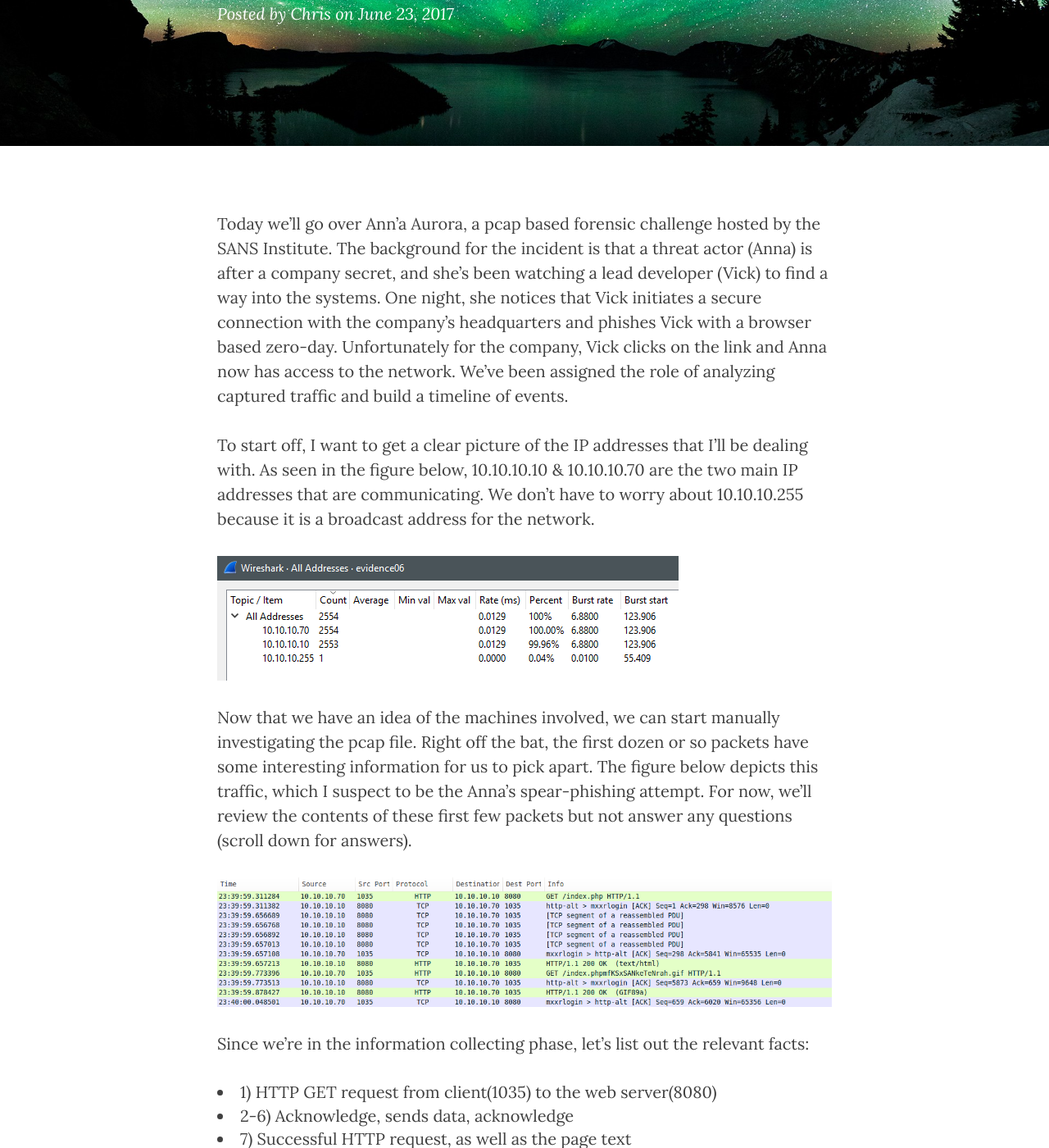
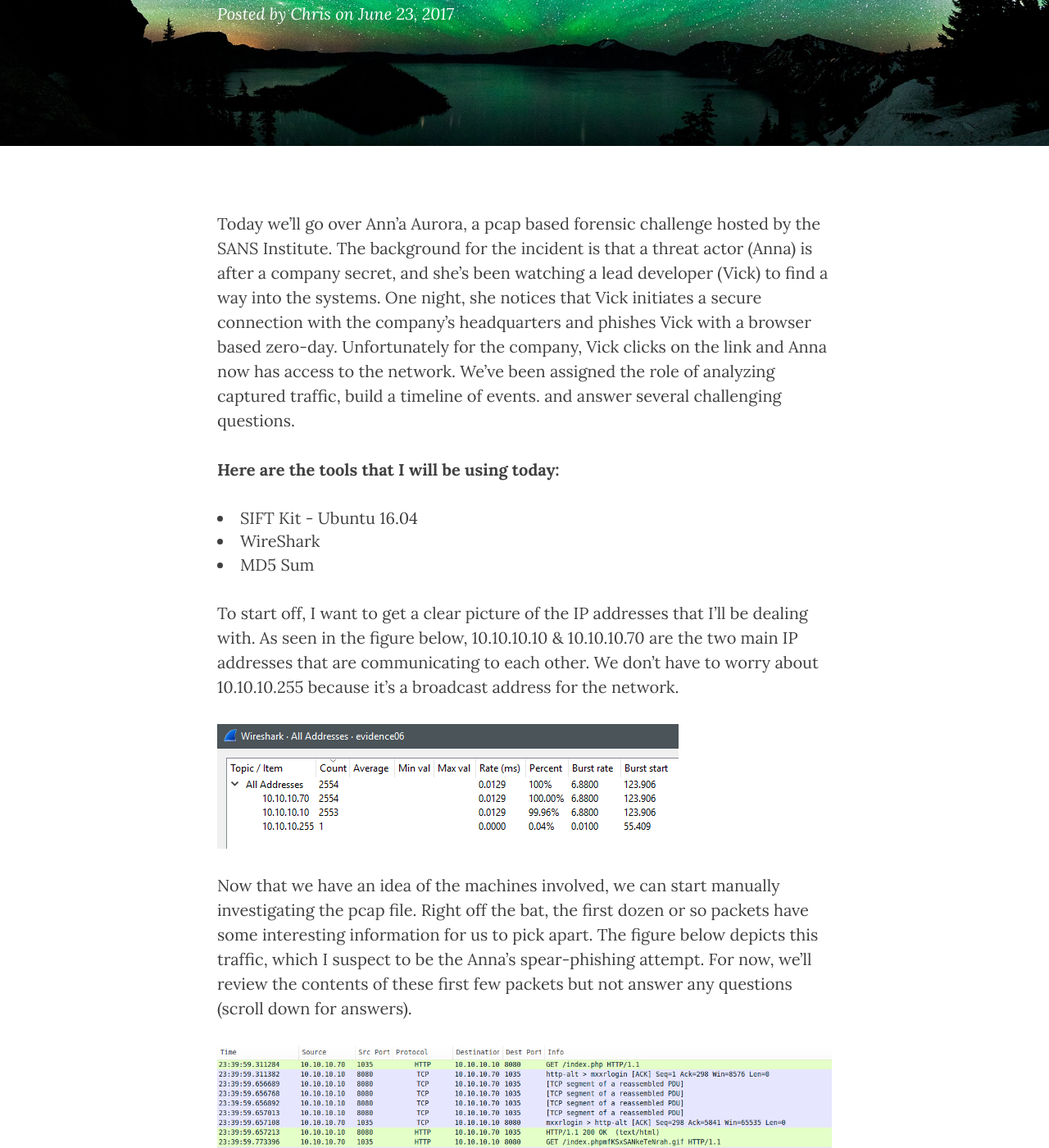
Before and after one commit to RomSec/RomSec.github.io, a Jekyll site: the page built from _posts/2017-06-23-Anna.markdown, in a window 1280 px wide and 1400 px high, scrolled down 298 px. Shown: the whole window at 82% size. Built offline with Jekyll 4.4.1, drawn with Linux system fonts in a browser that asks for light colours; nearby versions of some CDN libraries; some of the changed text lies outside the part shown.

Commit message:
Update 2017-06-23-Anna.markdown

```diff
--- a/_posts/2017-06-23-Anna.markdown
+++ b/_posts/2017-06-23-Anna.markdown
@@ -7,9 +7,14 @@
 header-img: "img/Anna/header.jpg"
 ---
 
-Today we'll go over Ann'a Aurora, a pcap based forensic challenge hosted by the SANS Institute. The background for the incident is that a threat actor (Anna) is after a company secret, and she's been watching a lead developer (Vick) to find a way into the systems. One night, she notices that Vick initiates a secure connection with the company's headquarters and phishes Vick with a browser based zero-day. Unfortunately for the company, Vick clicks on the link and Anna now has access to the network. We've been assigned the role of analyzing captured traffic and build a timeline of events.
+Today we'll go over Ann'a Aurora, a pcap based forensic challenge hosted by the SANS Institute. The background for the incident is that a threat actor (Anna) is after a company secret, and she's been watching a lead developer (Vick) to find a way into the systems. One night, she notices that Vick initiates a secure connection with the company's headquarters and phishes Vick with a browser based zero-day. Unfortunately for the company, Vick clicks on the link and Anna now has access to the network. We've been assigned the role of analyzing captured traffic, build a timeline of events. and answer several challenging questions.
 
-To start off, I want to get a clear picture of the IP addresses that I'll be dealing with. As seen in the figure below, 10.10.10.10 & 10.10.10.70 are the two main IP addresses that are communicating. We don't have to worry about 10.10.10.255 because it is a broadcast address for the network.
+<b>Here are the tools that I will be using today:</b>
+<li>SIFT Kit - Ubuntu 16.04</li>
+<li>WireShark</li>
+<li>MD5 Sum</li>
+
+To start off, I want to get a clear picture of the IP addresses that I'll be dealing with. As seen in the figure below, 10.10.10.10 & 10.10.10.70 are the two main IP addresses that are communicating to each other. We don't have to worry about 10.10.10.255 because it's a broadcast address for the network.
 
 ![Figure One](/img/Anna/fig1.PNG)
 
@@ -17,13 +22,13 @@
 
 ![Figure Two](/img/Anna/fig2.PNG)
 
-Since we're in the information collecting phase, let's list out the relevant facts:
+Since we're in the information collecting phase, let's list out a timeline of events so far:
 
-<li>1) HTTP GET request from client(1035) to the web server(8080)</li>
-<li>2-6) Acknowledge, sends data, acknowledge </li>
-<li>7) Successful HTTP request, as well as the page text</li>
-<li>8) Client requests .gif resource on page</li>
-<li>9-12) Web server sends .gif, acknowledgments, TCP stream ends</li>
+<li>Packet 1) HTTP GET request from client(1035) to the web server(8080)</li>
+<li>Packets 2-6) Acknowledge, sends data, acknowledge </li>
+<li>Packet 7) Successful HTTP request, as well as the page text</li>
+<li>Packet 8) Client requests .gif resource on page</li>
+<li>Packetds 9-12) Web server sends .gif, acknowledgments, TCP stream ends</li>
 
 This TCP stream contains the only HTTP traffic in the packet capture, so the elements in the above list will be crucial to our investigation. We can go ahead and examine the contents in the 7th packet. The content located in the HTML body is:
 
```
